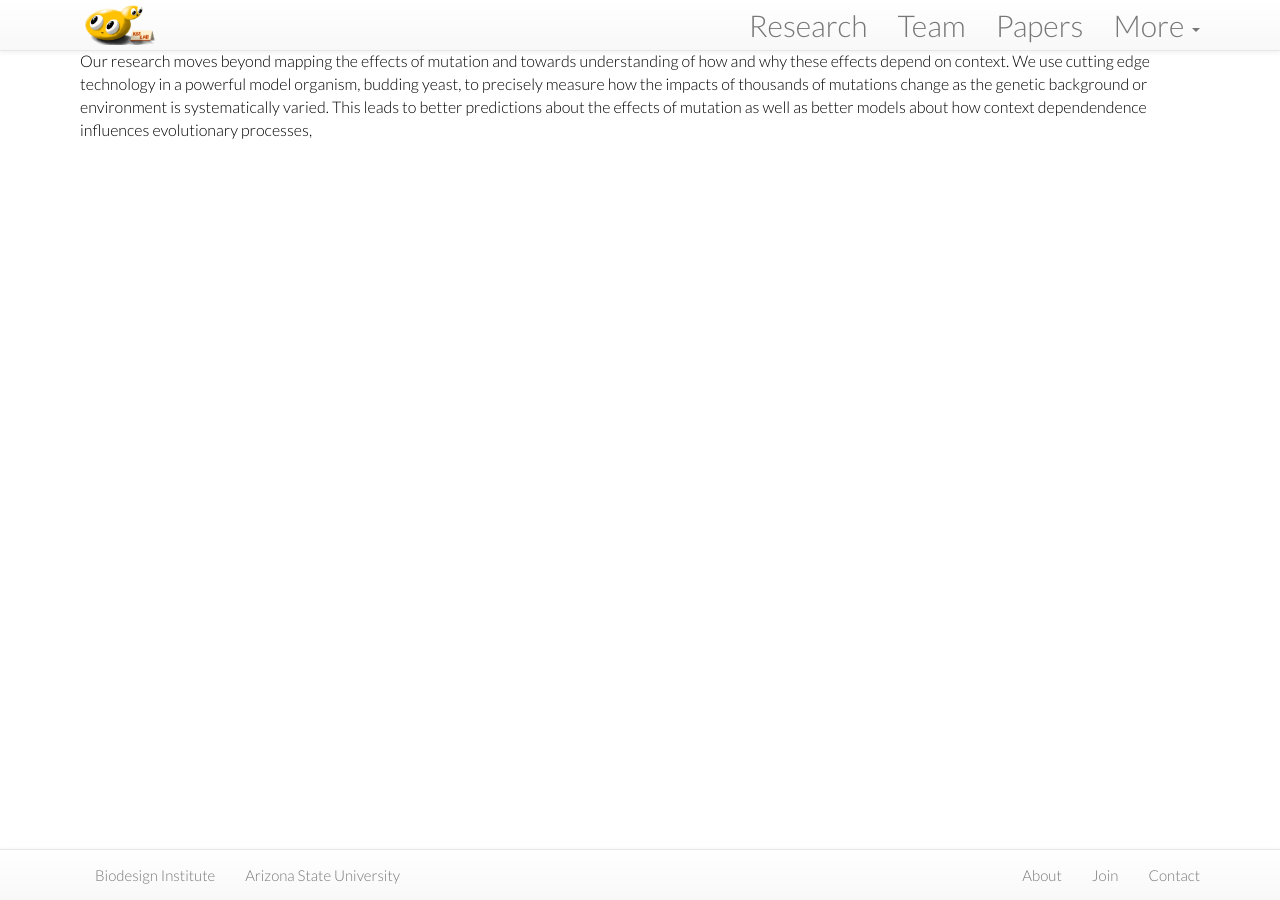
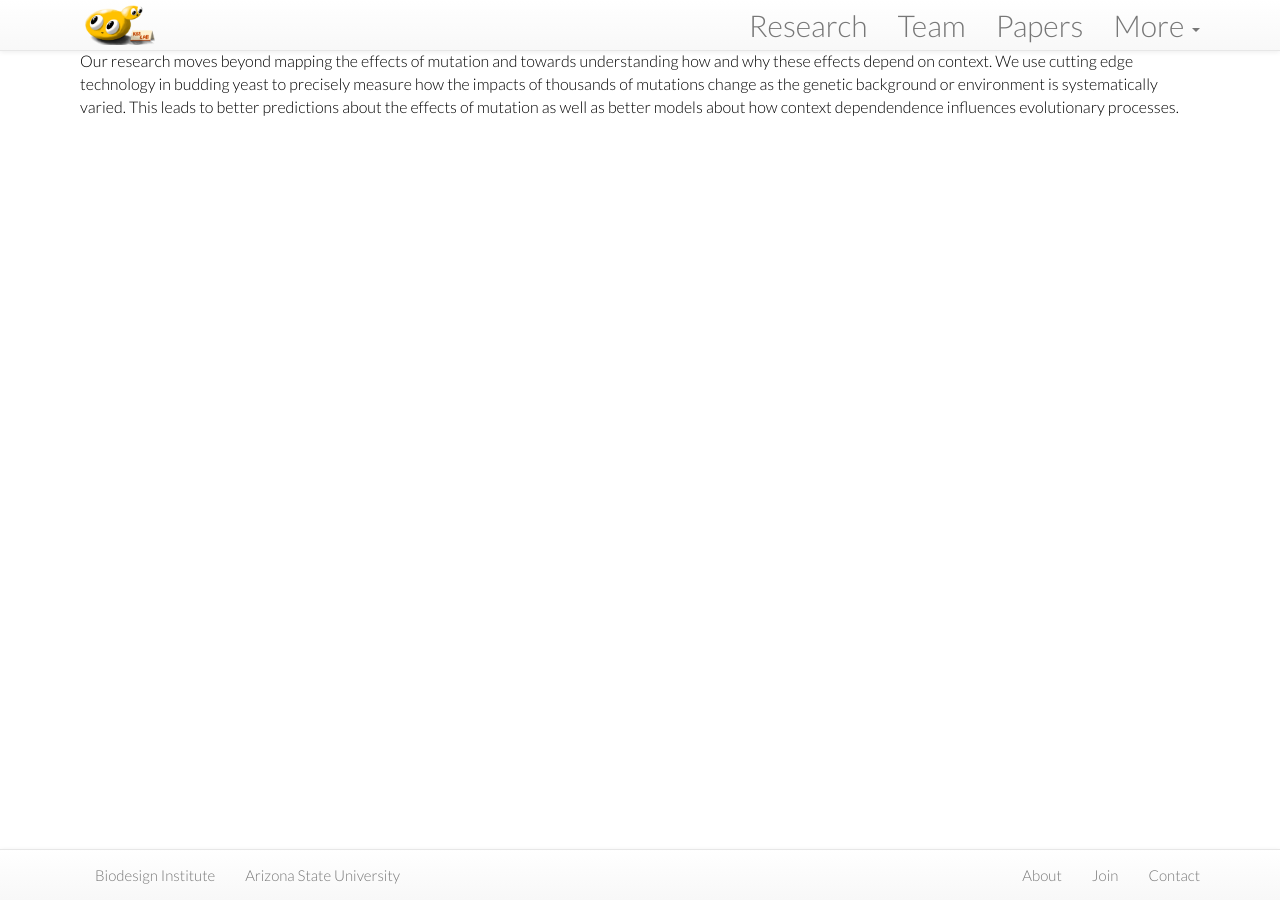
Before and after one commit to Samerotte-Lab/Samerotte-Lab.github.io, a Jekyll site: the page built from misc/_posts/2015-04-22-home.md, in a window 1280 px wide. Built offline with Jekyll 4.4.1, drawn with Linux system fonts in a browser that asks for light colours; nearby versions of some CDN libraries.

Commit message:
Typos on main page

```diff
--- a/misc/_posts/2015-04-22-home.md
+++ b/misc/_posts/2015-04-22-home.md
@@ -7,4 +7,4 @@
  - home
 homepage: true
 ---
-Our research moves beyond mapping the effects of mutation and towards understanding of how and why these effects depend on context. We use cutting edge technology in a powerful model organism, budding yeast, to precisely measure how the impacts of thousands of mutations change as the genetic background or environment is systematically varied. This leads to better predictions about the effects of mutation as well as better models about how context dependendence influences evolutionary processes,
+Our research moves beyond mapping the effects of mutation and towards understanding how and why these effects depend on context. We use cutting edge technology in budding yeast to precisely measure how the impacts of thousands of mutations change as the genetic background or environment is systematically varied. This leads to better predictions about the effects of mutation as well as better models about how context dependendence influences evolutionary processes.
```
